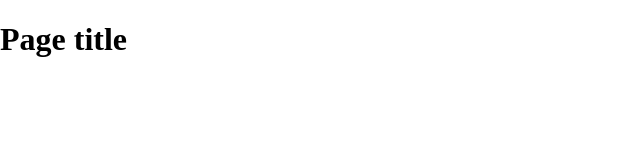
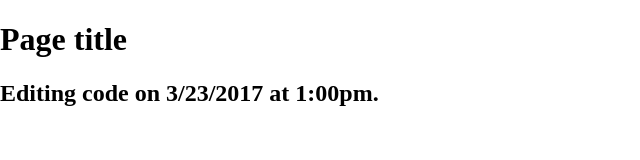
Before and after one commit to SonaliMantri08/git-basics, a plain HTML site: page index.html in a window 1280 px wide. Shown: the whole page, without its empty margins (0-640 px from the left). Drawn offline with nearby package versions, Linux system fonts and the light colour scheme.

Commit message:
h2 heading added in index.html file

```diff
--- a/index.html
+++ b/index.html
@@ -20,6 +20,7 @@
     </nav>
     <main>
     </main>
+        <h2>Editing code on 3/23/2017 at 1:00pm.</h2>
     <footer>
     </footer>
         <script>
```
